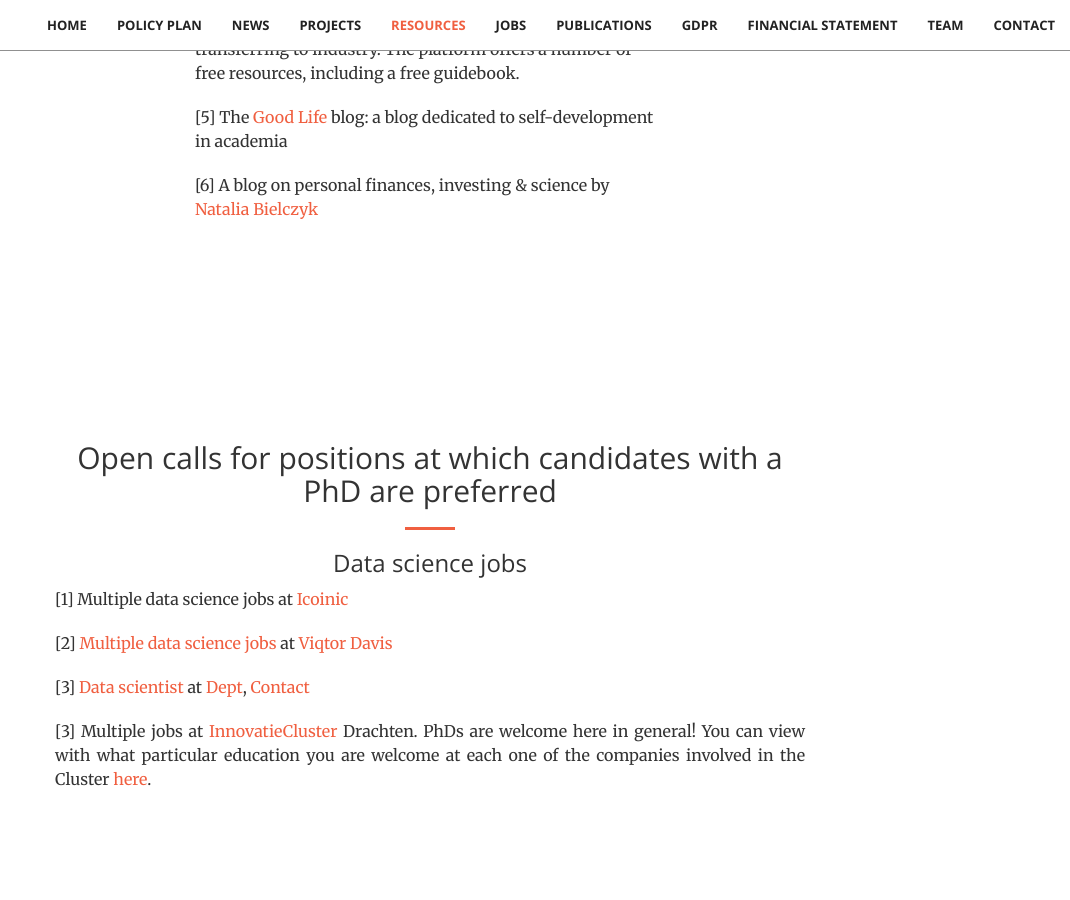
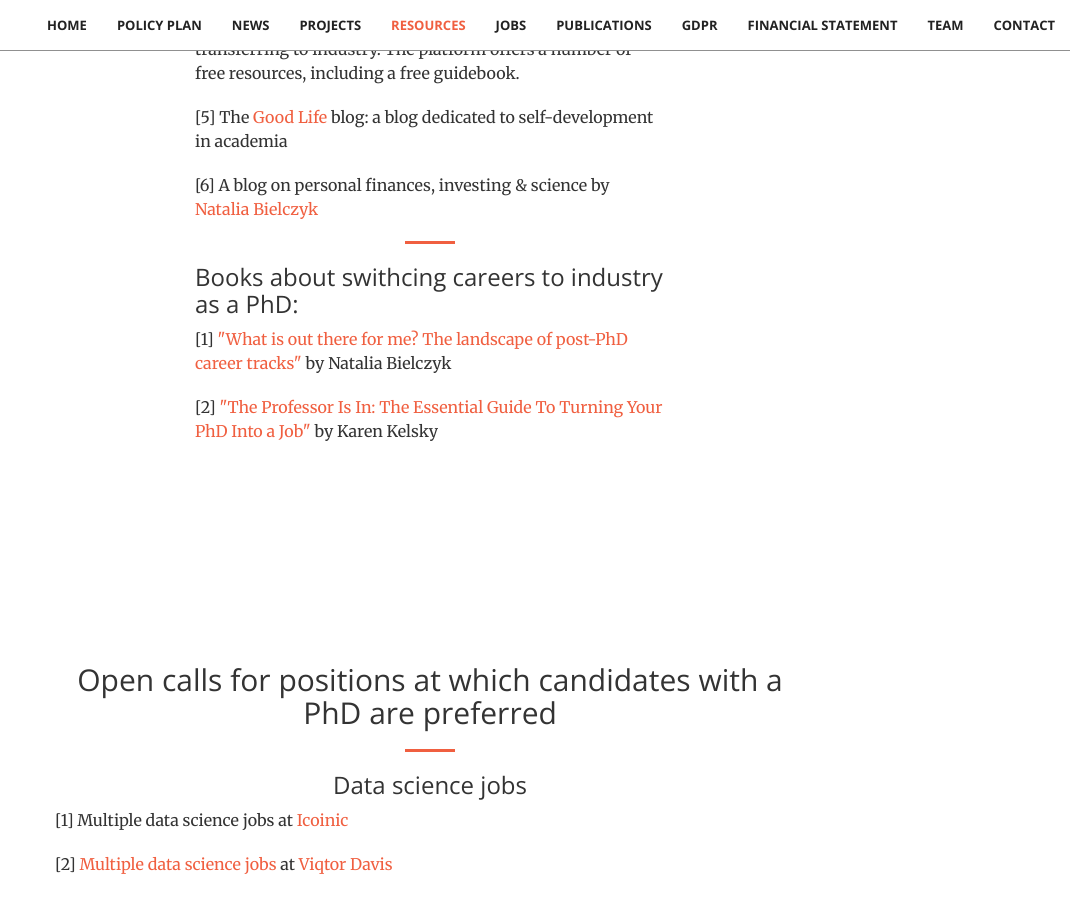
Before and after one commit to stichting-solaris/stichting-solaris.github.io, a Jekyll site: the page built from index.html, in a window 1280 px wide and 900 px high, scrolled down 13340 px. Shown: the whole window, without its empty margins (210-1280 px from the left). Built offline with Jekyll 4.4.1, drawn with Linux system fonts in a browser that asks for light colours.

Commit message:
Update resources.html

```diff
--- a/_includes/resources.html
+++ b/_includes/resources.html
@@ -120,6 +120,17 @@
                 <p></p>
                 <p></p>
                 <p>[6] A blog on personal finances, investing & science by <a href="www.nataliabielczyk.com">Natalia Bielczyk</a></p>
+
+<!-- Books): -->
+                <hr class="primary">
+                <h3 class="section-heading">Books about swithcing careers to industry as a PhD:</h3>
+                <p>[1] <a href="#whatisoutthere">"What is out there for me? The landscape of post-PhD
+                    career tracks"</a> by Natalia Bielczyk</p>
+
+                <p>[2] <a href="https://www.amazon.com/Professor-Essential-Guide-Turning-Ph-D/dp/0553419420">
+                    "The Professor Is In: The Essential Guide To Turning
+                    Your PhD Into a Job"</a> by Karen Kelsky</p>
+
             </div>
             </div>
 </section>
```
